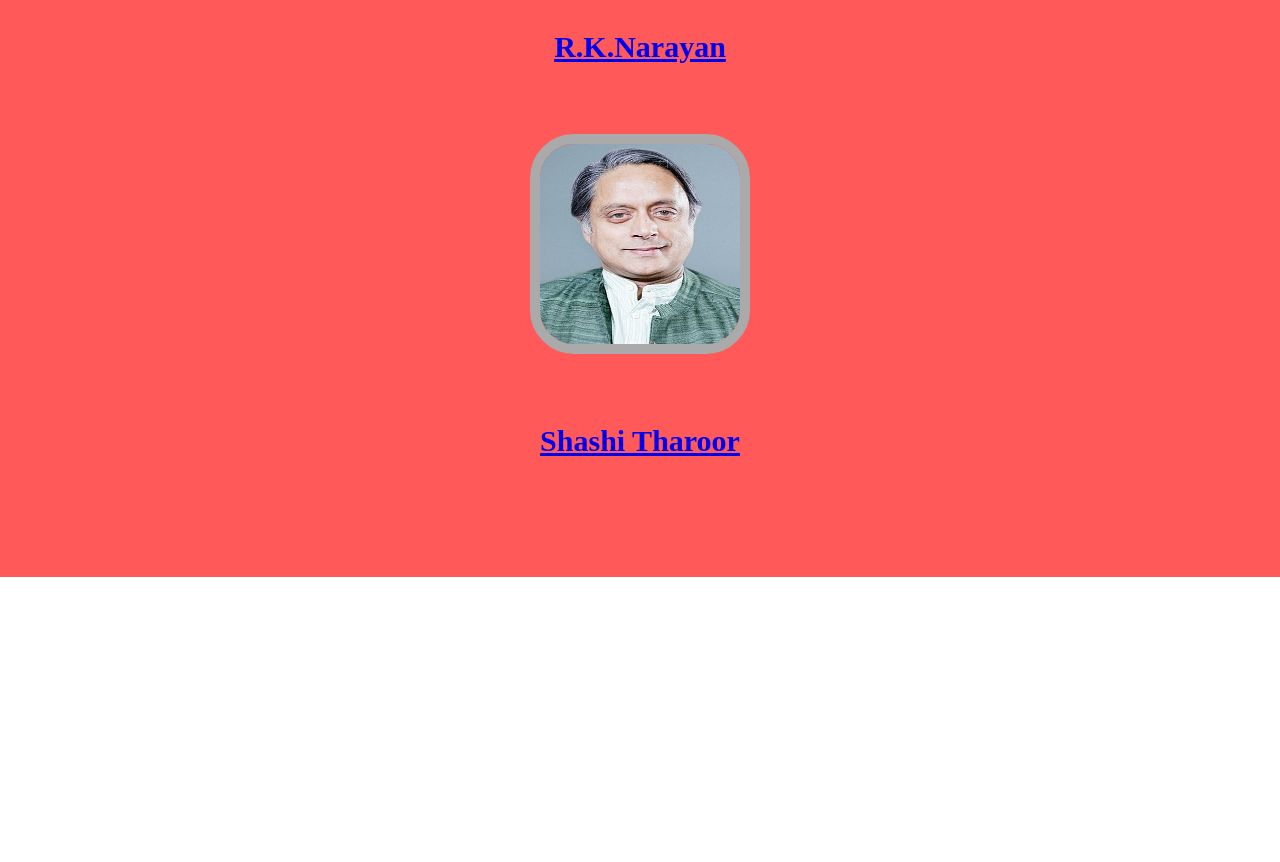
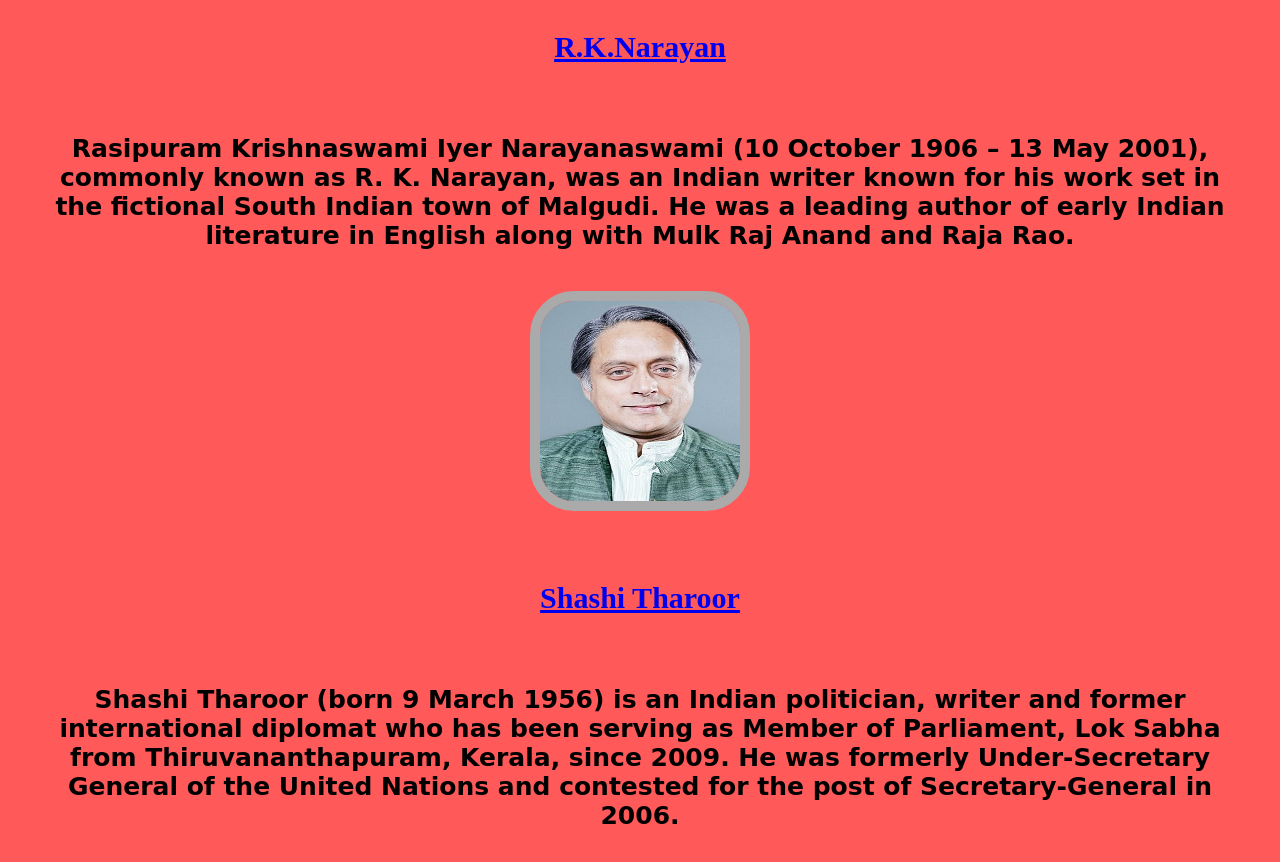
Before and after one commit to 1705070388/MyFav4, a plain HTML site: page index.html in a window 1280 px wide. Shown: the part 5600-6462 px from the top of the page. Before the commit the page ends 6177 px from the top, so only its background shows below. Drawn offline with Linux system fonts and the light colour scheme; a web font is replaced by a local one.

Commit message:
Update index.html

```diff
--- a/index.html
+++ b/index.html
@@ -105,8 +105,10 @@
         <img src="RK_Narayan.jpg" id="rkn">
         <h6>R.K.Narayan</h6>
         </a>
+        <h5>Rasipuram Krishnaswami Iyer Narayanaswami (10 October 1906 – 13 May 2001), commonly known as R. K. Narayan, was an Indian writer known for his work set in the fictional South Indian town of Malgudi. He was a leading author of early Indian literature in English along with Mulk Raj Anand and Raja Rao.</h5>
         <a href="https://en.wikipedia.org/wiki/Shashi_Tharoor" target="_blank">
         <img src="Shashi_Tharoor_MP.jpg" id="st">
         <h6>Shashi Tharoor</h6>
         </a>
+        <h5>Shashi Tharoor (born 9 March 1956) is an Indian politician, writer and former international diplomat who has been serving as Member of Parliament, Lok Sabha from Thiruvananthapuram, Kerala, since 2009. He was formerly Under-Secretary General of the United Nations and contested for the post of Secretary-General in 2006.</h5>
     </section>
```
